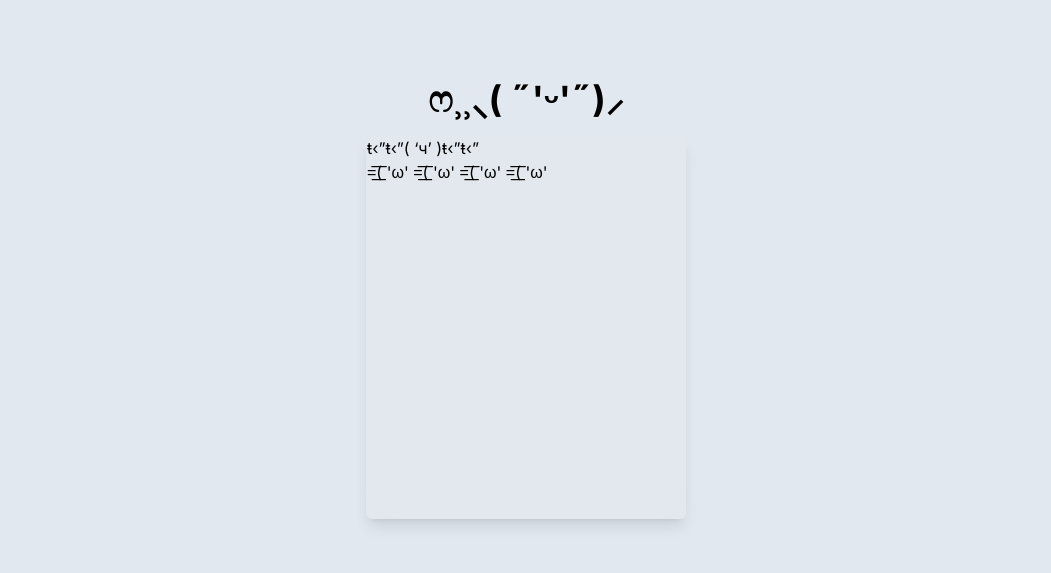
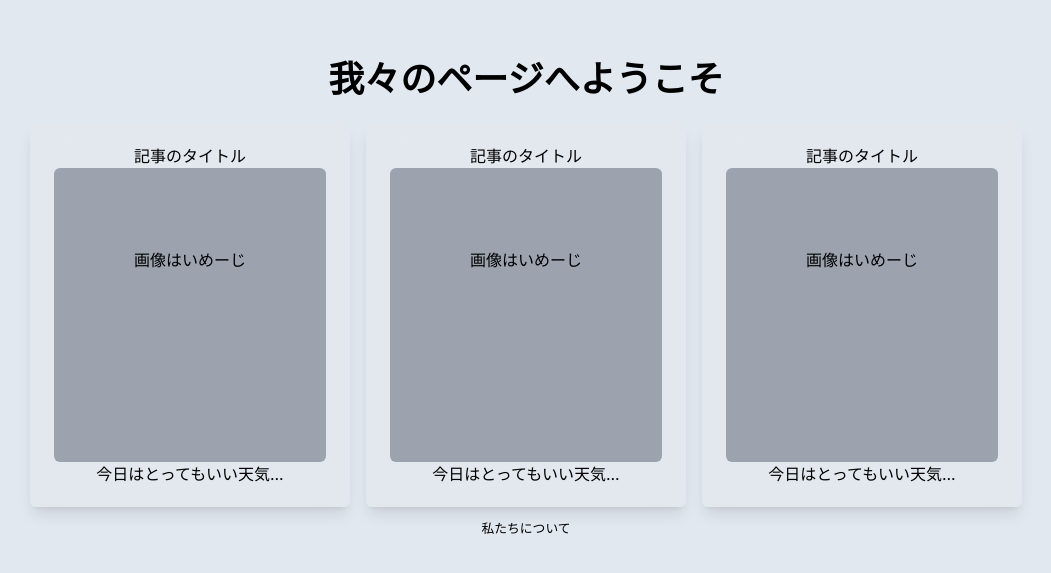
Before and after one commit to to41207052/my-app, a Next.js app: page / in a window 1280 px wide. Shown: the part 109-682 px from the top of the page, without its empty margins (114-1165 px from the left). Built offline with nearby package versions, Linux system fonts and the light colour scheme.

Commit message:
sample(article) add

```diff
--- a/src/app/page.tsx
+++ b/src/app/page.tsx
@@ -3,21 +3,44 @@ import Image from 'next/image'
 import { useEffect, useState } from 'react';
 
 export default function Home() {
-  const a:string = "ŧ‹”ŧ‹”( ‘ч’ )ŧ‹”ŧ‹”";
-  const b:string = "ෆ⸒⸒⸜( ˶'ᵕ'˶)⸝";
-  const c:string = "=͟͟͞͞( 'ω' =͟͟͞͞( 'ω' =͟͟͞͞( 'ω' =͟͟͞͞( 'ω'";
+  const pageTitle:string = "我々のページへようこそ";
+  const articleTitle: string = "記事のタイトル";
+  const articleImage: any = "画像はいめーじ";
+  const articleText: string = "今日はとってもいい天気..."
 
   return (
     <main className='min-h-screen flex flex-col items-center justify-center bg-slate-200'>
       <section className='font-bold text-4xl m-4'>
-        {b}
-
+        {pageTitle}
       </section>
 
-      <section className="h-96 w-80 bg-gray-200/30 backdrop-blur-lg rounded-md border border-gray-200/30 shadow-lg">
-      <a href="https://my-app-tau-liart.vercel.app/pages">{a}</a>
-      <p>{c}</p>
-      </section>
+      <div className='flex'>
+
+        <section className="m-2 flex flex-col items-center p-5 h-96 w-80 bg-gray-200/30 backdrop-blur-lg rounded-md border border-gray-200/30 shadow-lg ">
+        <div className=''><a href="/sample">{articleTitle}</a></div>
+        <div className='p-20 w-fell h-full items-center bg-gray-400 rounded-md'><a href="/sample">{articleImage}</a></div>
+        <div ><a href="/sample">{articleText}</a></div>
+        </section>
+
+        <section className="m-2 flex flex-col items-center p-5 h-96 w-80 bg-gray-200/30 backdrop-blur-lg rounded-md border border-gray-200/30 shadow-lg ">
+        <div className=''><a href="/sample">{articleTitle}</a></div>
+        <div className='p-20 w-fell h-full items-center bg-gray-400 rounded-md'><a href="/sample">{articleImage}</a></div>
+        <div ><a href="/sample">{articleText}</a></div>
+        </section>
+
+        <section className="m-2 flex flex-col items-center p-5 h-96 w-80 bg-gray-200/30 backdrop-blur-lg rounded-md border border-gray-200/30 shadow-lg ">
+        <div className=''><a href="/sample">{articleTitle}</a></div>
+        <div className='p-20 w-fell h-full items-center bg-gray-400 rounded-md'><a href="/sample">{articleImage}</a></div>
+        <div ><a href="/sample">{articleText}</a></div>
+        </section>
+
+      </div>
+
+
+
+      <footer>
+        <small><a href="pages">私たちについて</a></small>
+      </footer>
 
 
     </main>
--- a/src/app/pages/page.tsx
+++ b/src/app/pages/page.tsx
@@ -3,22 +3,23 @@ import Image from 'next/image'
 import { useEffect, useState } from 'react';
 
 function page2() {
-  const a:string = "(  ･᷄ᯅ･᷅ )";
-  const b:string = "(ᯣᴗᯣ)";
-  const c:string = "💪( ¨̮ 💪)";
+
+  const a:string = "(ᯣᴗᯣ)";
+
 
   return (
     <main className='min-h-screen flex flex-col items-center justify-center bg-slate-200'>
       <section className='font-bold text-4xl m-4'>
-        {b}
+      {a}
 
       </section>
 
       <section className="h-96 w-80 bg-gray-200/30 backdrop-blur-lg rounded-md border border-gray-200/30 shadow-lg">
-      <a href="https://my-app-tau-liart.vercel.app/">{a}</a>
-      <p>{c}</p>
+
       </section>
-
+      <footer>
+        <a href="/">戻れあほち</a>
+      </footer>
 
     </main>
   )
--- /dev/null
+++ b/src/app/sample/page.tsx
@@ -0,0 +1,28 @@
+
+import Image from 'next/image'
+import { useEffect, useState } from 'react';
+
+function page2() {
+  const blogTitle: string = "タイトル"
+  const blogText: string = "今日はいい天気だったぞ〜でも、このページを見た貴様ら全員雨だったことになりましたああああああああああああ"
+
+  return (
+    <main className='min-h-screen flex flex-col items-center justify-center bg-slate-200'>
+      <section className='font-bold text-4xl m-4'>
+        {blogTitle}
+
+      </section>
+
+      <section className="h-96 max-w-600 p-5 mx-20 bg-gray-200/30 backdrop-blur-lg rounded-md border border-gray-200/30 shadow-lg">
+
+      {blogText}
+      </section>
+
+      <footer>
+      <a href="/">戻れあほち</a>
+      </footer>
+    </main>
+  )
+}
+
+export default page2;
```
